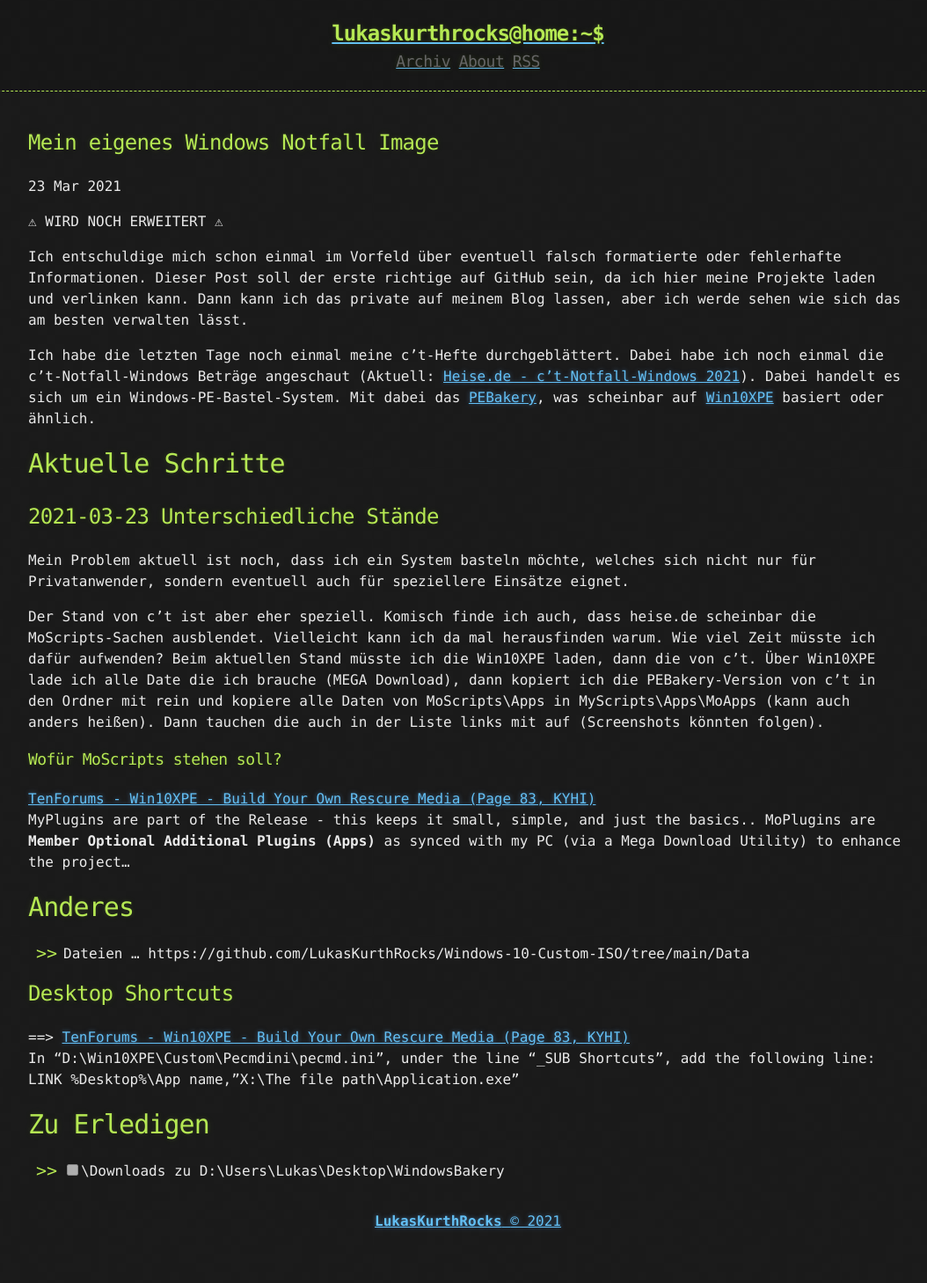
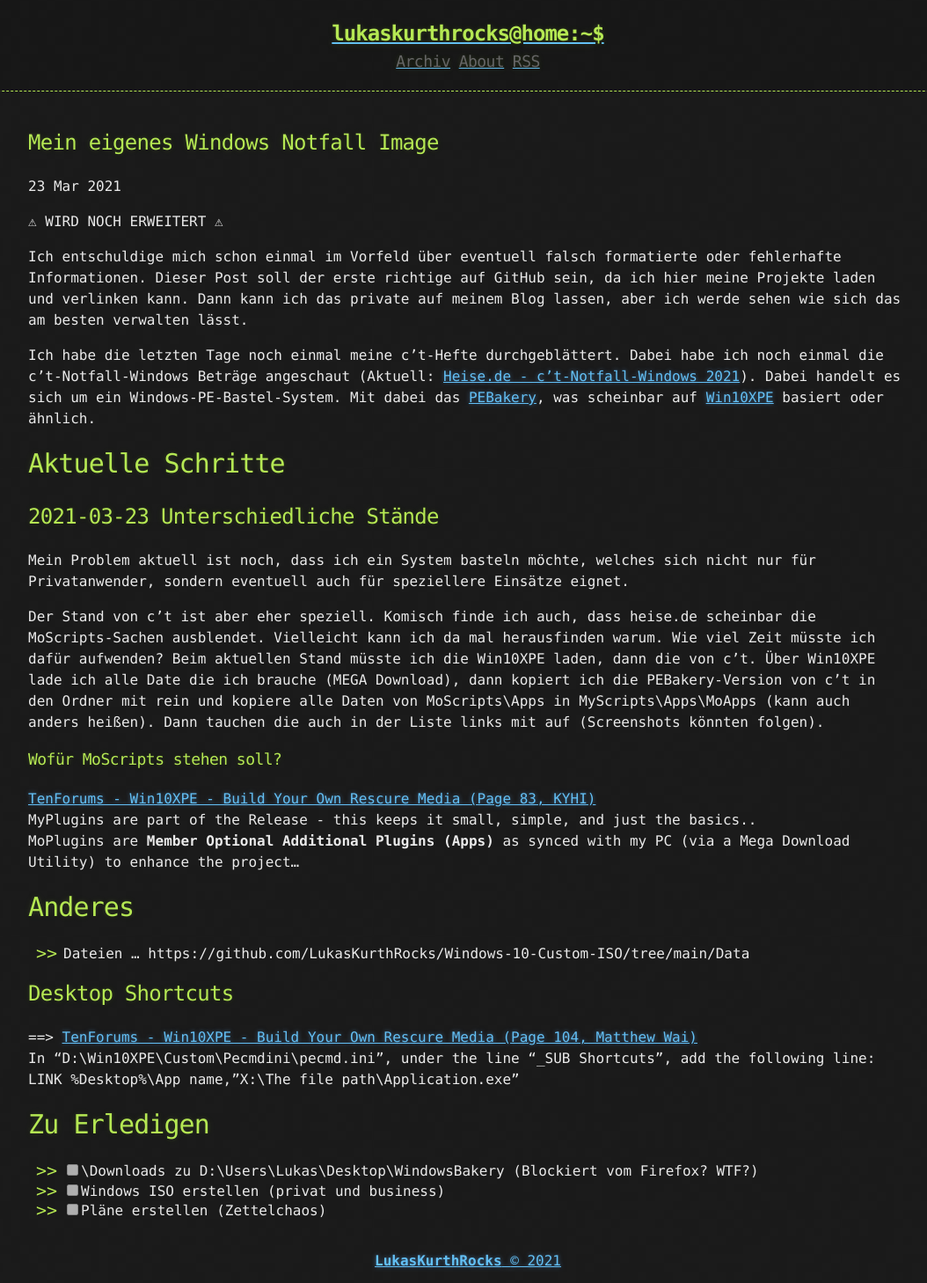
Before and after one commit to LukasKurthRocks/LukasKurthRocks.github.io, a Jekyll site: the page built from _posts/2021-03-23-WindowsNotfallRescueISO.md, in a window 1280 px wide. Shown: the whole page at 88% size, without its empty margins (108-1162 px from the left). Built offline with Jekyll 4.4.1, drawn with Linux system fonts in a browser that asks for light colours; before the commit the page ends 1413 px from its top, so only the background shows below that.

Commit message:
Update 2021-03-23-WindowsNotfallRescueISO.md

```diff
--- a/_posts/2021-03-23-WindowsNotfallRescueISO.md
+++ b/_posts/2021-03-23-WindowsNotfallRescueISO.md
@@ -18,16 +18,18 @@ Der Stand von c't ist aber eher speziell. Komisch finde ich auch, dass heise.de
 
 ### Wofür MoScripts stehen soll?
 [TenForums - Win10XPE - Build Your Own Rescure Media (Page 83, KYHI)](https://www.tenforums.com/software-apps/117664-win10xpe-build-your-own-rescue-media-83.html)\
-MyPlugins are part of the Release - this keeps it small, simple, and just the basics..
+MyPlugins are part of the Release - this keeps it small, simple, and just the basics..\
 MoPlugins are **Member Optional Additional Plugins (Apps)** as synced with my PC (via a Mega Download Utility) to enhance the project...
 
 # Anderes
 - Dateien ... https://github.com/LukasKurthRocks/Windows-10-Custom-ISO/tree/main/Data
 
 ## Desktop Shortcuts
-==> [TenForums - Win10XPE - Build Your Own Rescure Media (Page 83, KYHI)](https://www.tenforums.com/software-apps/117664-win10xpe-build-your-own-rescue-media-104.html)\
+==> [TenForums - Win10XPE - Build Your Own Rescure Media (Page 104, Matthew Wai)](https://www.tenforums.com/software-apps/117664-win10xpe-build-your-own-rescue-media-104.html)\
 In "D:\Win10XPE\Custom\Pecmdini\pecmd.ini", under the line "_SUB Shortcuts", add the following line:
 LINK %Desktop%\App name,"X:\The file path\Application.exe"
 
 # Zu Erledigen
-- [ ] \Downloads zu D:\Users\Lukas\Desktop\WindowsBakery
+- [ ] \Downloads zu D:\Users\Lukas\Desktop\WindowsBakery (Blockiert vom Firefox? WTF?)
+- [ ] Windows ISO erstellen (privat und business)
+- [ ] Pläne erstellen (Zettelchaos)
```
